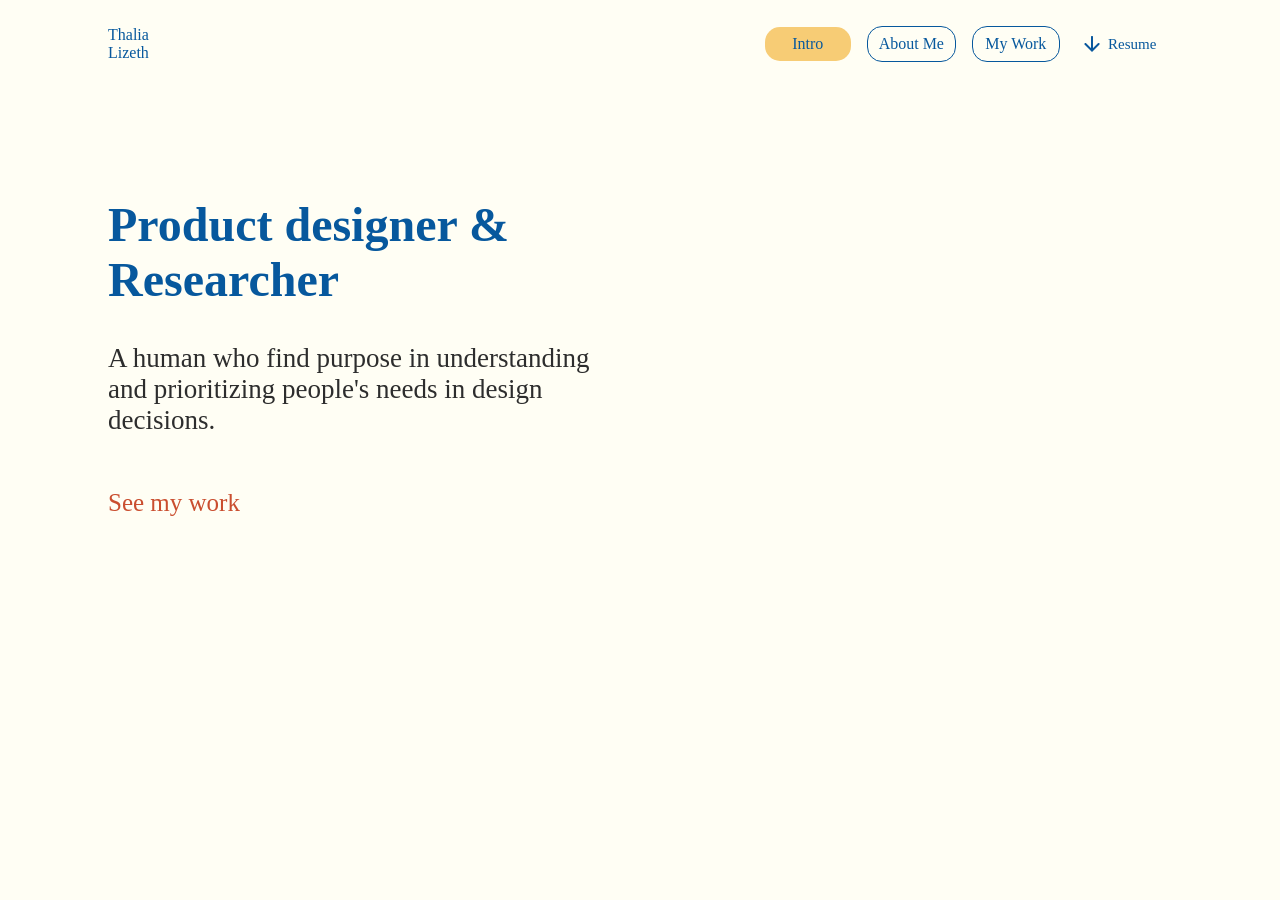
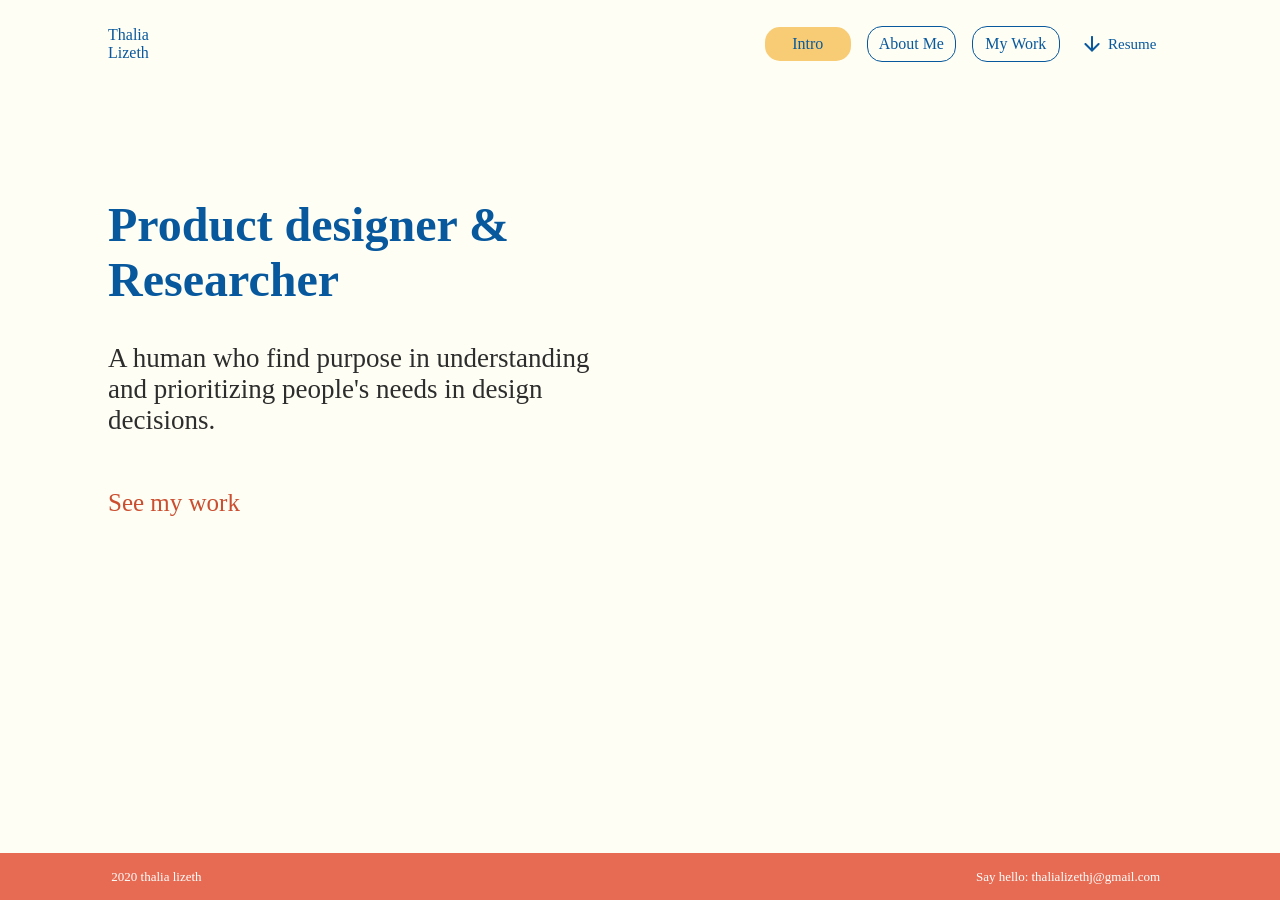
Before and after one commit to thalizeth/thalizeth.github.io, a Jekyll site: the page built from index.html, in a window 1280 px wide. Built offline with Jekyll 4.4.1, drawn with Linux system fonts in a browser that asks for light colours.

Commit message:
Feat[footer]: Add basic footer

```diff
--- /dev/null
+++ b/_includes/footer.html
@@ -0,0 +1,8 @@
+<div class="footer">
+  <div>
+    <span class="footer--year-name">{{ 'now' | date: "%Y" }} thalia lizeth</span>
+  </div>
+  <div class="footer--say-hello-container">
+    <span class="footer--say-hello">Say hello: thalializethj@gmail.com </span>
+  </div>
+</div>
--- a/_layouts/default.html
+++ b/_layouts/default.html
@@ -8,5 +8,6 @@
   <body>
     {% include navigation.html %}
     {{ content }}
+    {% include footer.html %}
   </body>
 </html>
--- /dev/null
+++ b/_sass/footer.scss
@@ -0,0 +1,39 @@
+.footer {
+  width: 100%;
+  height: 47px;
+  background-color: var(--burnt-sienna);
+  position: fixed;
+  left: 0;
+  bottom: 0;
+
+  color: white;
+  display: flex;
+
+  div {
+    width: 50%;
+
+    span {
+      display: flex;
+      justify-content: center;
+      align-items: center;
+      margin-top: 13px;
+      margin-bottom: 13px;
+      height: 21px;
+      font-size: 13px;
+    }
+  }
+
+  .footer--year-name {
+    width: 313px;
+  }
+
+  .footer--say-hello-container {
+    display: flex;
+    justify-content: flex-end;
+  }
+
+  .footer--say-hello {
+    width: 216px;
+    margin-right: 104px;
+  }
+}
--- a/_sass/main.scss
+++ b/_sass/main.scss
@@ -1,5 +1,6 @@
 :root {
   --black-white: #FFFEF4;
+  --burnt-sienna: #E76B52;
   --mine-shaft: #2D2D2D;
   --rajah: #F7CC75;
   --tuscany: #CA4E2F;
--- a/assets/css/styles.scss
+++ b/assets/css/styles.scss
@@ -1,5 +1,6 @@
 ---
 ---
+@import "footer";
+@import "index";
 @import "main";
 @import "navigation";
-@import "index";
```
